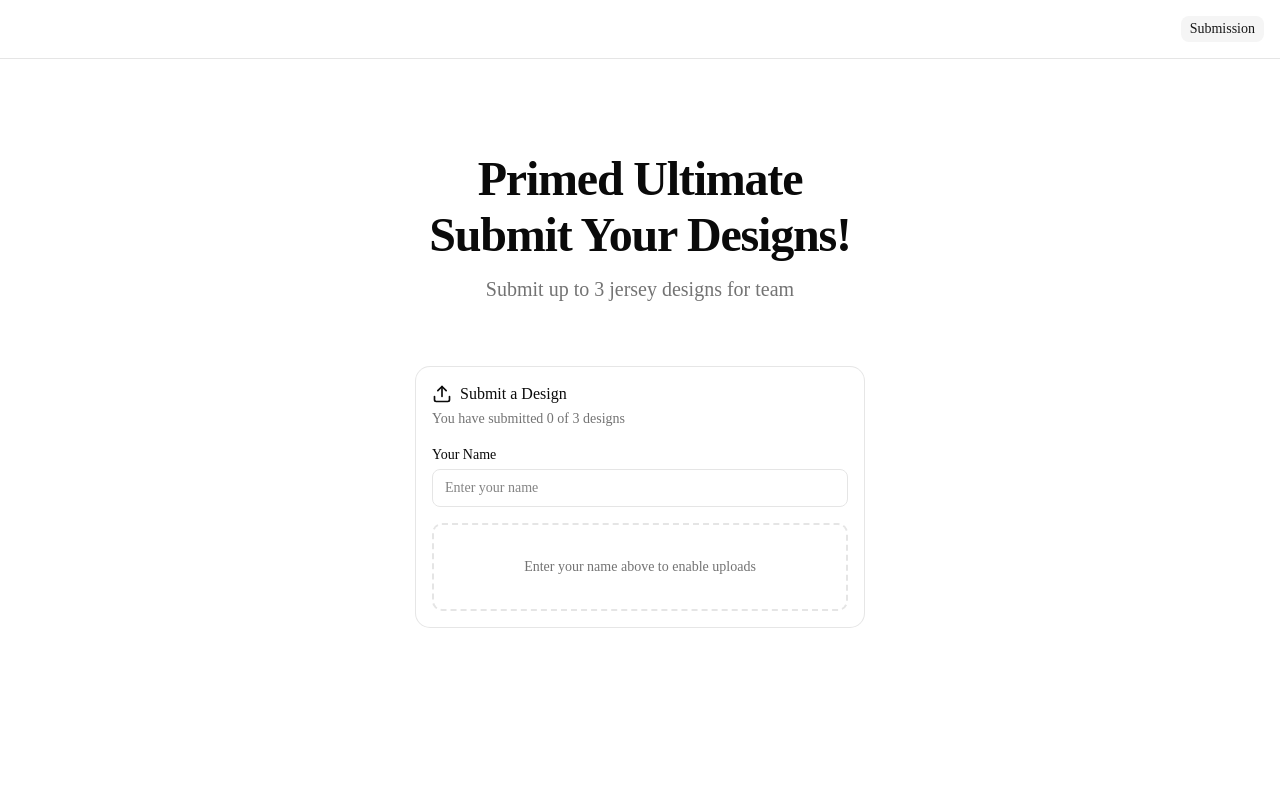
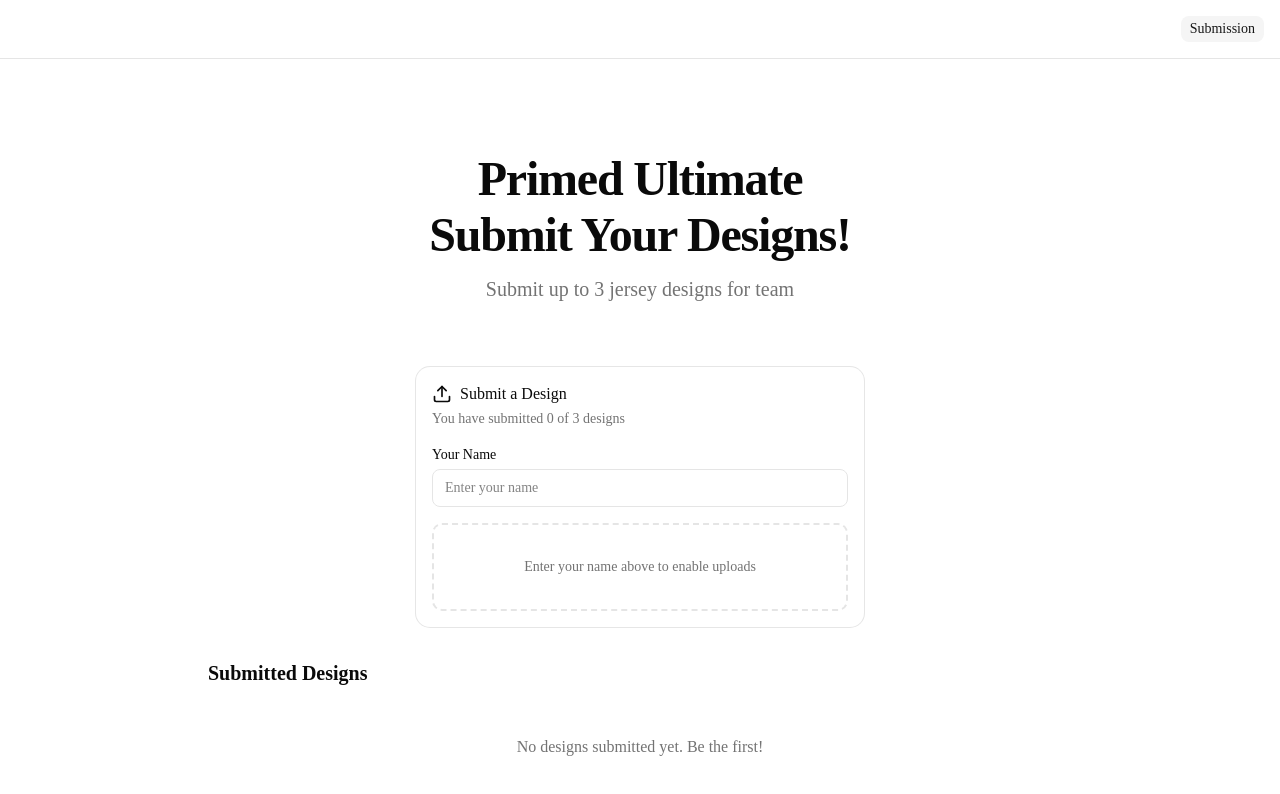
Before and after one commit to tlandsman/JerseyDesign, a Next.js app: page / in a window 1280 px wide. Shown: the top 794 px of the page. Built offline with nearby package versions, Linux system fonts and the light colour scheme; no server answers; the database is empty; what @uploadthing/react would draw is missing.

Commit message:
feat: show gallery section to all users during submit phase
- Gallery now visible even when user hasn't submitted yet
- Shows 'No designs submitted yet' message when empty

```diff
--- a/src/app/page.tsx
+++ b/src/app/page.tsx
@@ -89,11 +89,17 @@
           </div>
         )}
 
-        {/* Submit phase gallery */}
-        {isSubmitPhase && designs.length > 0 && (
+        {/* Submit phase gallery - always show during submit phase */}
+        {isSubmitPhase && (
           <div>
             <h2 className="text-xl font-semibold mb-4">Submitted Designs</h2>
-            <DesignGallery designs={designs} isAdmin={false} />
+            {designs.length > 0 ? (
+              <DesignGallery designs={designs} isAdmin={false} />
+            ) : (
+              <p className="text-center text-muted-foreground py-8">
+                No designs submitted yet. Be the first!
+              </p>
+            )}
           </div>
         )}
       </div>
```
